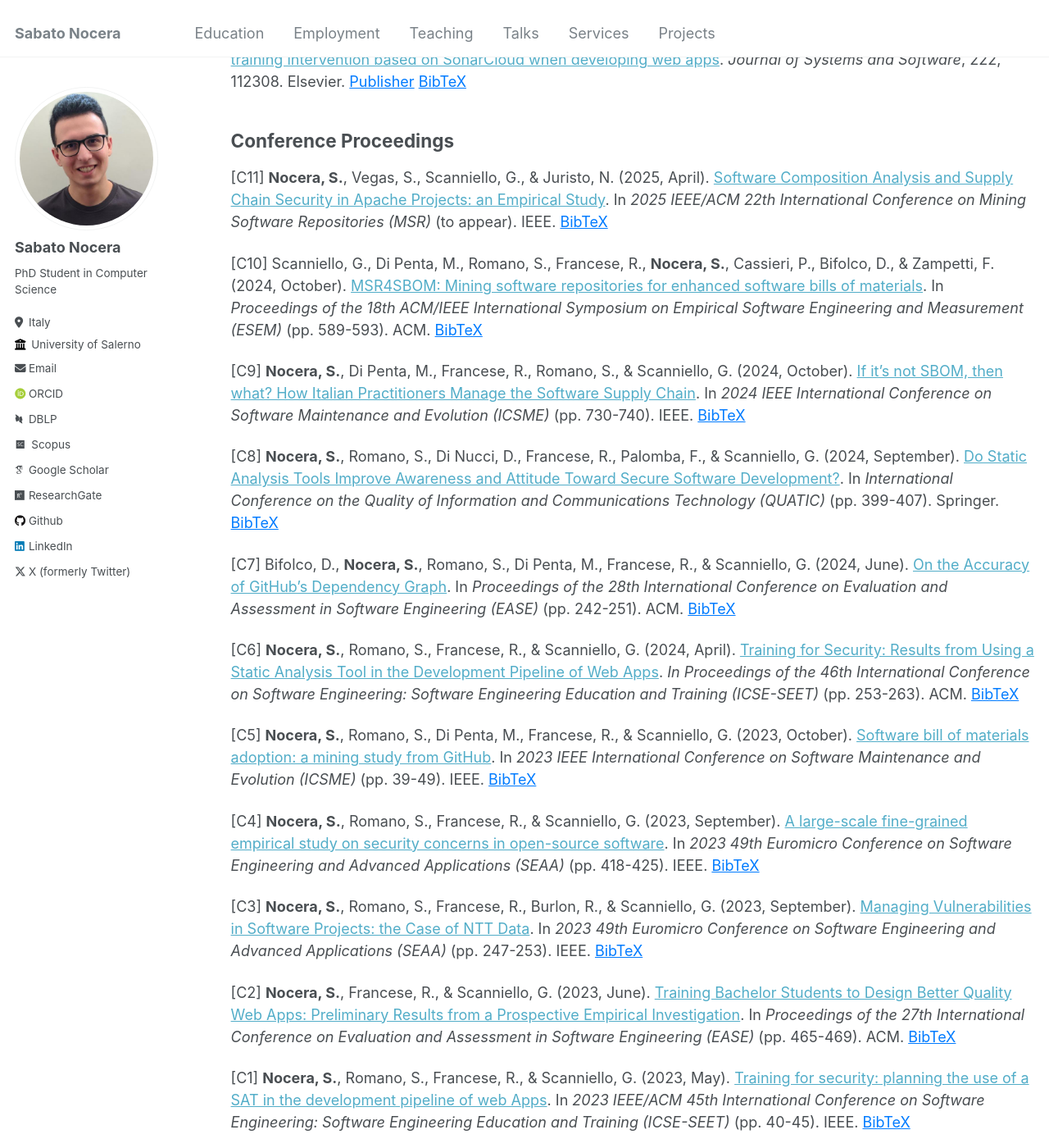
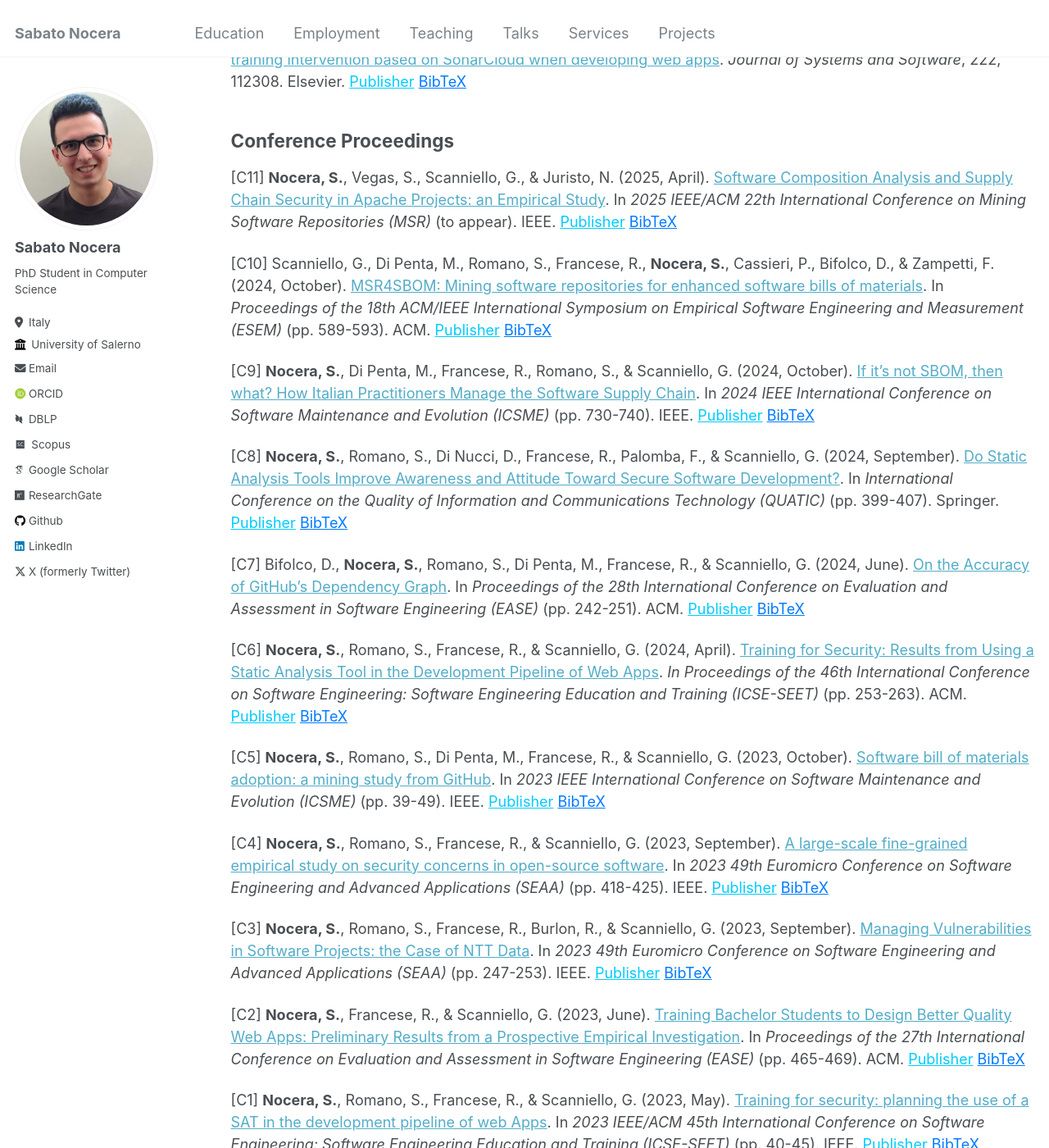
Before and after one commit to sabato-nocera/sabato-nocera.github.io, a Jekyll site: the page built from _pages/publications.md, in a window 1280 px wide and 1400 px high, scrolled down 192 px. Shown: the whole window at 82% size. Built offline with Jekyll 4.4.1, drawn with Linux system fonts in a browser that asks for light colours; some web fonts are replaced.

Commit message:
Update publications.md

```diff
--- a/_pages/publications.md
+++ b/_pages/publications.md
@@ -8,7 +8,7 @@ author_profile: true
 ## International Journals
 
 [J1]  **Nocera, S.**, Romano, S., Francese, R., & Scanniello, G. (2025). [Software engineering education: Results from a training intervention based on SonarCloud when developing web apps](https://doi.org/10.1016/j.jss.2024.112308). _Journal of Systems and Software_, 222, 112308. Elsevier.
-<button style="all: unset; color: #007bff; cursor: pointer; text-decoration: underline; background: none; border: none;" onclick="window.location.href='https://doi.org/10.1016/j.jss.2024.112308';">Publisher</button>
+<button style="all: unset; color: #00ccff; cursor: pointer; text-decoration: underline; background: none; border: none;" onclick="window.location.href='https://doi.org/10.1016/j.jss.2024.112308';">Publisher</button>
 <button style="all: unset; color: #007bff; cursor: pointer; text-decoration: underline; background: none; border: none;" onclick="toggleSnippet('j1')">BibTeX</button>
 
 <div id="j1" style="display: none; background-color: #f9f9f9; border: 1px solid #ddd; padding: 10px; margin-top: 10px; font-family: 'Courier New', monospace;">
@@ -29,6 +29,7 @@ publisher={Elsevier}
 
 [C11] **Nocera, S.**, Vegas, S., Scanniello, G., & Juristo, N. (2025, April). [Software Composition Analysis and Supply Chain Security in Apache Projects:
 an Empirical Study](#). In _2025 IEEE/ACM 22th International Conference on Mining Software Repositories (MSR)_ (to appear). IEEE.
+<button style="all: unset; color: #00ccff; cursor: pointer; text-decoration: underline; background: none; border: none;">Publisher</button>
 <button style="all: unset; color: #007bff; cursor: pointer; text-decoration: underline; background: none; border: none;" onclick="toggleSnippet('c11')">BibTeX</button>
 
 <div id="c11" style="display: none; background-color: #f9f9f9; border: 1px solid #ddd; padding: 10px; margin-top: 10px; font-family: 'Courier New', monospace;">
@@ -43,6 +44,7 @@ an Empirical Study](#). In _2025 IEEE/ACM 22th International Conference on Minin
 </div>
 
 [C10] Scanniello, G., Di Penta, M., Romano, S., Francese, R., **Nocera, S.**, Cassieri, P., Bifolco, D., & Zampetti, F. (2024, October). [MSR4SBOM: Mining software repositories for enhanced software bills of materials](https://doi.org/10.1145/3674805.3695390). In _Proceedings of the 18th ACM/IEEE International Symposium on Empirical Software Engineering and Measurement (ESEM)_ (pp. 589-593). ACM.
+<button style="all: unset; color: #00ccff; cursor: pointer; text-decoration: underline; background: none; border: none;" onclick="window.location.href='https://doi.org/10.1145/3674805.3695390';">Publisher</button>
 <button style="all: unset; color: #007bff; cursor: pointer; text-decoration: underline; background: none; border: none;" onclick="toggleSnippet('c10')">BibTeX</button>
 
 <div id="c10" style="display: none; background-color: #f9f9f9; border: 1px solid #ddd; padding: 10px; margin-top: 10px; font-family: 'Courier New', monospace;">
@@ -62,6 +64,7 @@ series = {ESEM '24}
 </div>
 
 [C9] **Nocera, S.**, Di Penta, M., Francese, R., Romano, S., & Scanniello, G. (2024, October). [If it's not SBOM, then what? How Italian Practitioners Manage the Software Supply Chain](https://doi.org/10.1109/ICSME58944.2024.00077). In _2024 IEEE International Conference on Software Maintenance and Evolution (ICSME)_ (pp. 730-740). IEEE.
+<button style="all: unset; color: #00ccff; cursor: pointer; text-decoration: underline; background: none; border: none;" onclick="window.location.href='https://doi.org/10.1109/ICSME58944.2024.00077';">Publisher</button>
 <button style="all: unset; color: #007bff; cursor: pointer; text-decoration: underline; background: none; border: none;" onclick="toggleSnippet('c9')">BibTeX</button>
 
 <div id="c9" style="display: none; background-color: #f9f9f9; border: 1px solid #ddd; padding: 10px; margin-top: 10px; font-family: 'Courier New', monospace;">
@@ -77,6 +80,7 @@ doi={10.1109/ICSME58944.2024.00077}}
 </div>
 
 [C8] **Nocera, S.**, Romano, S., Di Nucci, D., Francese, R., Palomba, F., & Scanniello, G. (2024, September). [Do Static Analysis Tools Improve Awareness and Attitude Toward Secure Software Development?](https://doi.org/10.1007/978-3-031-70245-7_28). In _International Conference on the Quality of Information and Communications Technology (QUATIC)_ (pp. 399-407). Springer.
+<button style="all: unset; color: #00ccff; cursor: pointer; text-decoration: underline; background: none; border: none;" onclick="window.location.href='https://doi.org/10.1007/978-3-031-70245-7_28';">Publisher</button>
 <button style="all: unset; color: #007bff; cursor: pointer; text-decoration: underline; background: none; border: none;" onclick="toggleSnippet('c8')">BibTeX</button>
 
 <div id="c8" style="display: none; background-color: #f9f9f9; border: 1px solid #ddd; padding: 10px; margin-top: 10px; font-family: 'Courier New', monospace;">
@@ -99,6 +103,7 @@ doi = {10.1007/978-3-031-70245-7_28}
 </div>
 
 [C7] Bifolco, D., **Nocera, S.**, Romano, S., Di Penta, M., Francese, R., & Scanniello, G. (2024, June). [On the Accuracy of GitHub’s Dependency Graph](https://doi.org/10.1145/3661167.3661175). In _Proceedings of the 28th International Conference on Evaluation and Assessment in Software Engineering (EASE)_ (pp. 242-251). ACM.
+<button style="all: unset; color: #00ccff; cursor: pointer; text-decoration: underline; background: none; border: none;" onclick="window.location.href='https://doi.org/10.1145/3661167.3661175';">Publisher</button>
 <button style="all: unset; color: #007bff; cursor: pointer; text-decoration: underline; background: none; border: none;" onclick="toggleSnippet('c7')">BibTeX</button>
 
 <div id="c7" style="display: none; background-color: #f9f9f9; border: 1px solid #ddd; padding: 10px; margin-top: 10px; font-family: 'Courier New', monospace;">
@@ -117,6 +122,7 @@ series = {EASE '24}
 </div>
 
 [C6] **Nocera, S.**, Romano, S., Francese, R., & Scanniello, G. (2024, April). [Training for Security: Results from Using a Static Analysis Tool in the Development Pipeline of Web Apps](https://doi.org/10.1145/3639474.3640073). _In Proceedings of the 46th International Conference on Software Engineering: Software Engineering Education and Training (ICSE-SEET)_ (pp. 253-263). ACM.
+<button style="all: unset; color: #00ccff; cursor: pointer; text-decoration: underline; background: none; border: none;" onclick="window.location.href='https://doi.org/10.1145/3639474.3640073';">Publisher</button>
 <button style="all: unset; color: #007bff; cursor: pointer; text-decoration: underline; background: none; border: none;" onclick="toggleSnippet('c6')">BibTeX</button>
 
 <div id="c6" style="display: none; background-color: #f9f9f9; border: 1px solid #ddd; padding: 10px; margin-top: 10px; font-family: 'Courier New', monospace;">
@@ -136,6 +142,7 @@ series = {ICSE-SEET '24}
 </div>
 
 [C5] **Nocera, S.**, Romano, S., Di Penta, M., Francese, R., & Scanniello, G. (2023, October). [Software bill of materials adoption: a mining study from GitHub](https://doi.org/10.1109/ICSME58846.2023.00016). In _2023 IEEE International Conference on Software Maintenance and Evolution (ICSME)_ (pp. 39-49). IEEE.
+<button style="all: unset; color: #00ccff; cursor: pointer; text-decoration: underline; background: none; border: none;" onclick="window.location.href='https://doi.org/10.1109/ICSME58846.2023.00016';">Publisher</button>
 <button style="all: unset; color: #007bff; cursor: pointer; text-decoration: underline; background: none; border: none;" onclick="toggleSnippet('c5')">BibTeX</button>
 
 <div id="c5" style="display: none; background-color: #f9f9f9; border: 1px solid #ddd; padding: 10px; margin-top: 10px; font-family: 'Courier New', monospace;">
@@ -151,6 +158,7 @@ series = {ICSE-SEET '24}
 </div>
 
 [C4] **Nocera, S.**, Romano, S., Francese, R., & Scanniello, G. (2023, September). [A large-scale fine-grained empirical study on security concerns in open-source software](https://doi.org/10.1109/SEAA60479.2023.00069). In _2023 49th Euromicro Conference on Software Engineering and Advanced Applications (SEAA)_ (pp. 418-425). IEEE.
+<button style="all: unset; color: #00ccff; cursor: pointer; text-decoration: underline; background: none; border: none;" onclick="window.location.href='https://doi.org/10.1109/SEAA60479.2023.00069';">Publisher</button>
 <button style="all: unset; color: #007bff; cursor: pointer; text-decoration: underline; background: none; border: none;" onclick="toggleSnippet('c4')">BibTeX</button>
 
 <div id="c4" style="display: none; background-color: #f9f9f9; border: 1px solid #ddd; padding: 10px; margin-top: 10px; font-family: 'Courier New', monospace;">
@@ -166,6 +174,7 @@ series = {ICSE-SEET '24}
 </div>
 
 [C3] **Nocera, S.**, Romano, S., Francese, R., Burlon, R., & Scanniello, G. (2023, September). [Managing Vulnerabilities in Software Projects: the Case of NTT Data](https://doi.org/10.1109/SEAA60479.2023.00046). In _2023 49th Euromicro Conference on Software Engineering and Advanced Applications (SEAA)_ (pp. 247-253). IEEE.
+<button style="all: unset; color: #00ccff; cursor: pointer; text-decoration: underline; background: none; border: none;" onclick="window.location.href='https://doi.org/10.1109/SEAA60479.2023.00046';">Publisher</button>
 <button style="all: unset; color: #007bff; cursor: pointer; text-decoration: underline; background: none; border: none;" onclick="toggleSnippet('c3')">BibTeX</button>
 
 <div id="c3" style="display: none; background-color: #f9f9f9; border: 1px solid #ddd; padding: 10px; margin-top: 10px; font-family: 'Courier New', monospace;">
@@ -181,6 +190,7 @@ series = {ICSE-SEET '24}
 </div>
 
 [C2] **Nocera, S.**, Francese, R., & Scanniello, G. (2023, June). [Training Bachelor Students to Design Better Quality Web Apps: Preliminary Results from a Prospective Empirical Investigation](https://doi.org/10.1145/3593434.3593957). In _Proceedings of the 27th International Conference on Evaluation and Assessment in Software Engineering (EASE)_ (pp. 465-469). ACM.
+<button style="all: unset; color: #00ccff; cursor: pointer; text-decoration: underline; background: none; border: none;" onclick="window.location.href='https://doi.org/10.1145/3593434.3593957';">Publisher</button>
 <button style="all: unset; color: #007bff; cursor: pointer; text-decoration: underline; background: none; border: none;" onclick="toggleSnippet('c2')">BibTeX</button>
 
 <div id="c2" style="display: none; background-color: #f9f9f9; border: 1px solid #ddd; padding: 10px; margin-top: 10px; font-family: 'Courier New', monospace;">
@@ -199,6 +209,7 @@ series = {ICSE-SEET '24}
 </div>
 
 [C1] **Nocera, S.**, Romano, S., Francese, R., & Scanniello, G. (2023, May). [Training for security: planning the use of a SAT in the development pipeline of web Apps](https://doi.org/10.1109/ICSE-SEET58685.2023.00010). In _2023 IEEE/ACM 45th International Conference on Software Engineering: Software Engineering Education and Training (ICSE-SEET)_ (pp. 40-45). IEEE.
+<button style="all: unset; color: #00ccff; cursor: pointer; text-decoration: underline; background: none; border: none;" onclick="window.location.href='https://doi.org/10.1109/ICSE-SEET58685.2023.00010';">Publisher</button>
 <button style="all: unset; color: #007bff; cursor: pointer; text-decoration: underline; background: none; border: none;" onclick="toggleSnippet('c1')">BibTeX</button>
 
 <div id="c1" style="display: none; background-color: #f9f9f9; border: 1px solid #ddd; padding: 10px; margin-top: 10px; font-family: 'Courier New', monospace;">
```
